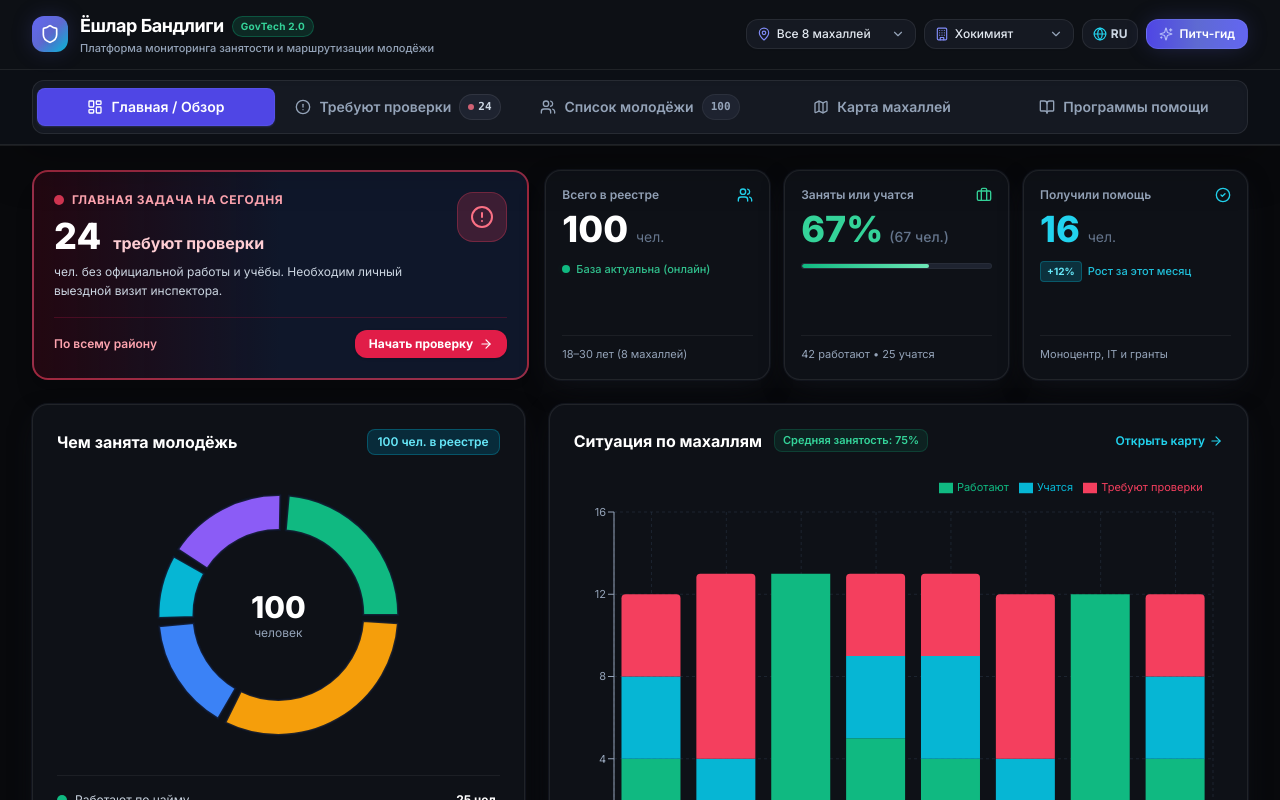
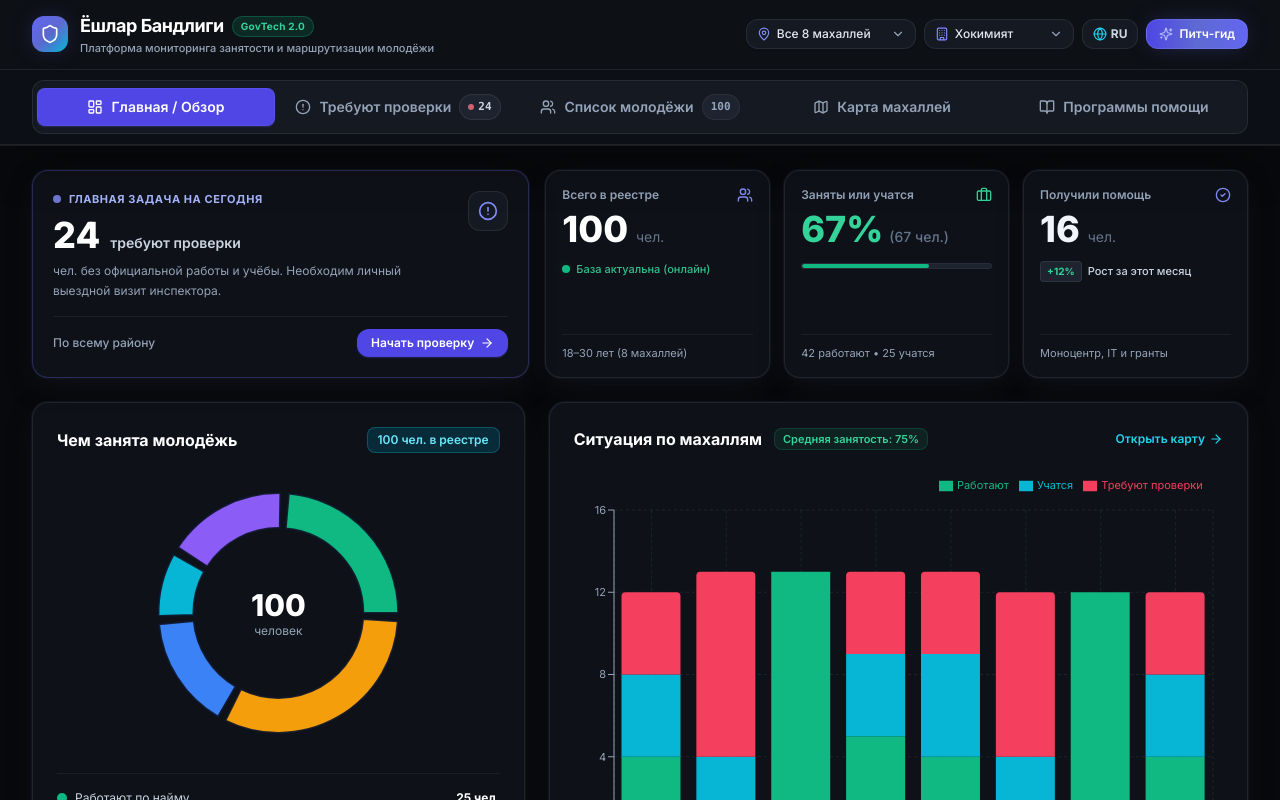
Before and after one commit to fluxo159/NEVERLOSE-Memesense, a React (Vite) app: page / in a window 1280 px wide. Shown: the top 800 px of the page. Built offline with nearby package versions, Linux system fonts and the light colour scheme.

Commit message:
style: improve priority hero action card in StatsOverview to refined Linear Dark

```diff
--- a/src/components/StatsOverview.tsx
+++ b/src/components/StatsOverview.tsx
@@ -1,7 +1,7 @@
 import React from 'react';
 import { AlertCircle, ArrowRight, CheckCircle2, Users, Briefcase } from 'lucide-react';
 import { YouthProfile } from '../types';
-import { t } from '../data/translations';
+import { t, getMahallaName } from '../data/translations';
 
 interface StatsOverviewProps {
   youthList: YouthProfile[];
@@ -32,56 +32,58 @@ export const StatsOverview: React.FC<StatsOverviewProps> = ({
   return (
     <div className="grid grid-cols-1 lg:grid-cols-12 gap-4">
 
-      {/* 1. PRIMARY HERO ACTION CARD */}
+      {/* 1. PRIMARY HERO ACTION CARD (Noticeable yet clean Linear Dark style) */}
       <div
         onClick={onNavigateTriage}
-        className={`lg:col-span-5 p-5 rounded-2xl border-2 bg-gradient-to-r via-slate-900 to-slate-900 shadow-xl cursor-pointer transition-all flex flex-col justify-between group ${
+        className={`lg:col-span-5 p-5 rounded-2xl border bg-surface-1 shadow-surface-card cursor-pointer transition-all flex flex-col justify-between group relative overflow-hidden ${
           isAllClear
-            ? 'border-emerald-500/50 hover:border-emerald-400 from-emerald-950/40'
-            : 'border-rose-500/60 hover:border-rose-400 from-rose-950/40'
+            ? 'border-emerald-500/30 hover:border-emerald-500/60'
+            : 'border-indigo-500/30 hover:border-indigo-500/60 hover:shadow-glow-brand'
         }`}
       >
         <div className="flex items-start justify-between gap-3">
           <div>
             <div className="flex items-center gap-2">
-              <span className={`w-2.5 h-2.5 rounded-full ${isAllClear ? 'bg-emerald-500' : 'bg-rose-500 animate-pulse'}`}></span>
-              <span className={`text-xs font-bold uppercase tracking-wider ${isAllClear ? 'text-emerald-400' : 'text-rose-300'}`}>
+              <span className={`w-2 h-2 rounded-full ${isAllClear ? 'bg-emerald-400' : 'bg-indigo-400 animate-pulse'}`}></span>
+              <span className={`text-[11px] font-bold uppercase tracking-wider ${isAllClear ? 'text-emerald-400' : 'text-indigo-300'}`}>
                 {isAllClear ? tr.kpiAllClearTitle : tr.kpiNeedsActionTitle}
               </span>
             </div>
-            <div className="flex items-baseline gap-3 mt-2">
+            <div className="flex items-baseline gap-2.5 mt-2">
               <span className="text-4xl font-black text-white">{neetPending}</span>
-              <span className={`text-base font-bold ${isAllClear ? 'text-emerald-300/80' : 'text-rose-200'}`}>
+              <span className="text-sm font-semibold text-slate-300">
                 {isAllClear
-                  ? (lang === 'ru' ? 'ожидают проверки' : 'нафар кутмоқда')
-                  : (lang === 'ru' ? 'требуют проверки' : 'нафар текширувда')}
+                  ? (lang === 'ru' ? 'ожидают проверки' : 'kishi kutmoqda')
+                  : (lang === 'ru' ? 'требуют проверки' : 'kishi tekshiruvda')}
               </span>
             </div>
-            <p className="text-xs text-slate-300 mt-1.5 leading-relaxed pr-2">
+            <p className="text-xs text-slate-400 mt-1.5 leading-relaxed pr-2">
               {isAllClear ? tr.kpiAllClearDesc : tr.kpiPendingNeetDesc}
             </p>
           </div>
 
-          <div className={`p-3 rounded-2xl border flex-shrink-0 group-hover:scale-110 transition-transform ${
-            isAllClear
-              ? 'bg-emerald-500/20 text-emerald-400 border-emerald-500/30'
-              : 'bg-rose-500/20 text-rose-400 border-rose-500/30'
-          }`}>
-            {isAllClear ? <CheckCircle2 className="w-6 h-6" /> : <AlertCircle className="w-6 h-6" />}
+          <div className="w-10 h-10 rounded-xl bg-surface-2 border border-white/[0.08] flex items-center justify-center flex-shrink-0 group-hover:border-white/[0.18] transition-colors">
+            {isAllClear ? (
+              <CheckCircle2 className="w-5 h-5 text-emerald-400" />
+            ) : (
+              <AlertCircle className="w-5 h-5 text-indigo-400" />
+            )}
           </div>
         </div>
 
-        <div className={`mt-4 pt-3 border-t flex items-center justify-between ${isAllClear ? 'border-emerald-900/40' : 'border-rose-900/40'}`}>
-          <span className={`text-xs font-semibold ${isAllClear ? 'text-emerald-300/80' : 'text-rose-300'}`}>
-            {selectedMakhalla === 'all' ? tr.kpiThroughoutDistrict : `${tr.makhallaPrefix} «${selectedMakhalla}»`}
+        <div className="mt-4 pt-3 border-t border-white/[0.06] flex items-center justify-between">
+          <span className="text-xs font-medium text-slate-400">
+            {selectedMakhalla === 'all'
+              ? tr.kpiThroughoutDistrict
+              : `${tr.makhallaPrefix} «${getMahallaName(selectedMakhalla, lang)}»`}
           </span>
-          <span className={`text-xs font-bold text-white px-3.5 py-1.5 rounded-xl shadow transition-colors flex items-center gap-1.5 ${
-            isAllClear ? 'bg-emerald-600 group-hover:bg-emerald-500' : 'bg-rose-600 group-hover:bg-rose-500'
+          <span className={`px-3.5 py-1.5 rounded-xl text-xs font-semibold text-white shadow-sm transition-all flex items-center gap-1.5 ${
+            isAllClear
+              ? 'bg-emerald-600 group-hover:bg-emerald-500'
+              : 'bg-indigo-600 group-hover:bg-indigo-500 shadow-indigo-500/25'
           }`}>
-            <span>
-              {isAllClear ? tr.kpiBtnAllClear : tr.kpiBtnStartTriage}
-            </span>
-            {!isAllClear && <ArrowRight className="w-3.5 h-3.5" />}
+            <span>{isAllClear ? tr.kpiBtnAllClear : tr.kpiBtnStartTriage}</span>
+            <ArrowRight className="w-3.5 h-3.5 group-hover:translate-x-0.5 transition-transform" />
           </span>
         </div>
       </div>
@@ -97,7 +99,7 @@ export const StatsOverview: React.FC<StatsOverviewProps> = ({
           <div>
             <div className="flex items-center justify-between text-slate-400 mb-1">
               <span className="text-xs font-semibold">{tr.kpiTotalInRegistry}</span>
-              <Users className="w-4 h-4 text-cyan-400" />
+              <Users className="w-4 h-4 text-indigo-400" />
             </div>
             <div className="text-4xl font-black text-white mt-1.5">{total} <span className="text-sm font-normal text-slate-500">{tr.kpiPersons}</span></div>
             <div className="mt-3 text-[11px] text-emerald-400/90 font-medium flex items-center gap-1.5">
@@ -116,7 +118,7 @@ export const StatsOverview: React.FC<StatsOverviewProps> = ({
         {/* Metric 2: Заняты или учатся */}
         <div
           onClick={() => onFilterStatus && onFilterStatus('занят')}
-          className="h-full bg-surface-1 p-4 rounded-2xl border border-white/[0.08] hover:border-emerald-500/40 cursor-pointer transition-all flex flex-col justify-between shadow-surface-card"
+          className="h-full bg-surface-1 p-4 rounded-2xl border border-white/[0.08] hover:border-white/[0.18] cursor-pointer transition-all flex flex-col justify-between shadow-surface-card"
         >
           <div>
             <div className="flex items-center justify-between text-slate-400 mb-1">
@@ -129,7 +131,7 @@ export const StatsOverview: React.FC<StatsOverviewProps> = ({
             </div>
             <div className="mt-3.5 w-full bg-surface-3 rounded-full h-1.5 border border-white/[0.04] overflow-hidden relative">
               <div
-                className="bg-gradient-to-r from-emerald-500 to-emerald-300 h-full rounded-full absolute left-0 top-0 transition-all duration-1000"
+                className="bg-emerald-500 h-full rounded-full absolute left-0 top-0 transition-all duration-1000"
                 style={{ width: `${engagementPercent}%` }}
               ></div>
             </div>
@@ -142,16 +144,16 @@ export const StatsOverview: React.FC<StatsOverviewProps> = ({
         {/* Metric 3: Получили господдержку */}
         <div
           onClick={() => onFilterStatus && onFilterStatus('supported')}
-          className="h-full bg-surface-1 p-4 rounded-2xl border border-white/[0.08] hover:border-cyan-500/40 cursor-pointer transition-all flex flex-col justify-between shadow-surface-card"
+          className="h-full bg-surface-1 p-4 rounded-2xl border border-white/[0.08] hover:border-white/[0.18] cursor-pointer transition-all flex flex-col justify-between shadow-surface-card"
         >
           <div>
             <div className="flex items-center justify-between text-slate-400 mb-1">
               <span className="text-xs font-semibold">{tr.kpiSupported}</span>
-              <CheckCircle2 className="w-4 h-4 text-cyan-400" />
+              <CheckCircle2 className="w-4 h-4 text-indigo-400" />
             </div>
-            <div className="text-4xl font-black text-cyan-400 mt-1.5">{supported} <span className="text-sm font-normal text-slate-500">{tr.kpiPersons}</span></div>
-            <div className="mt-3 text-[11px] text-cyan-400/90 font-medium flex items-center gap-1.5">
-              <div className="flex items-center justify-center px-1.5 py-0.5 rounded text-[10px] font-bold bg-cyan-500/20 text-cyan-300 border border-cyan-500/30">
+            <div className="text-4xl font-black text-slate-100 mt-1.5">{supported} <span className="text-sm font-normal text-slate-500">{tr.kpiPersons}</span></div>
+            <div className="mt-3 text-[11px] text-slate-300 font-medium flex items-center gap-1.5">
+              <div className="flex items-center justify-center px-1.5 py-0.5 rounded text-[10px] font-bold bg-surface-3 text-emerald-400 border border-white/[0.08]">
                 +12%
               </div>
               <span>{tr.kpiGrowthMonth}</span>
```
